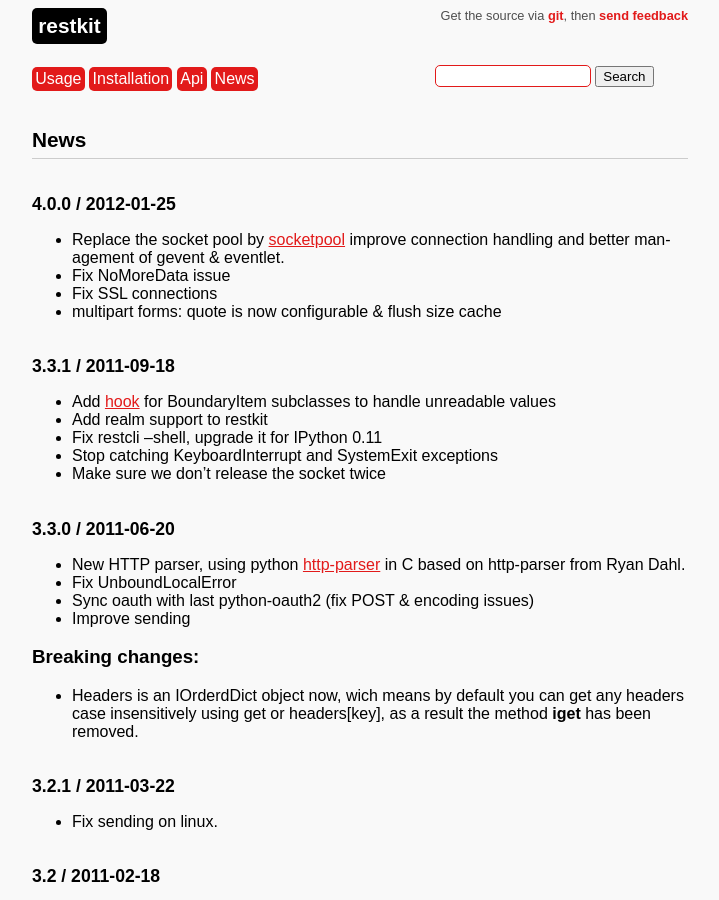
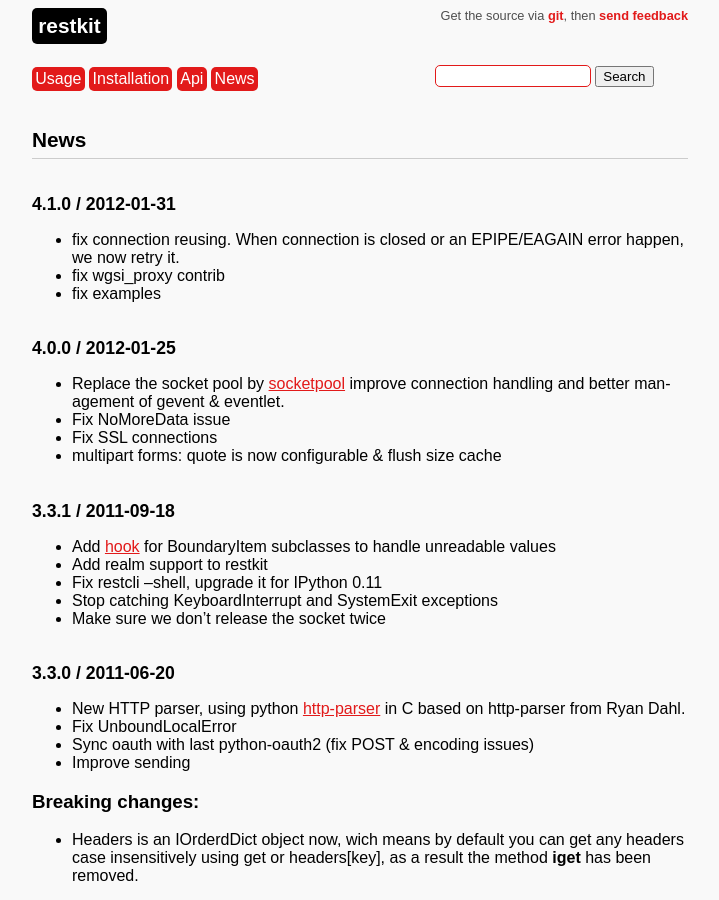
Before and after one commit to benoitc/restkit, a Sphinx documentation site: the page built from doc/news.rst, in a window 1280 px wide and 900 px high. Shown: the whole window, without its empty margins (280-999 px from the left). Built offline with Sphinx 7.4.7, drawn with Linux system fonts in a browser that asks for light colours; comment, search, counter and statistics services are not loaded.

Commit message:
update doc

```diff
--- a/doc/news.rst
+++ b/doc/news.rst
@@ -2,6 +2,14 @@
 
 News
 ====
+
+4.1.0 / 2012-01-31
+------------------
+
+- fix connection reusing. When connection is closed or an EPIPE/EAGAIN
+  error happen, we now retry it.
+- fix wgsi_proxy contrib
+- fix examples
 
 4.0.0 / 2012-01-25
 ------------------
```
